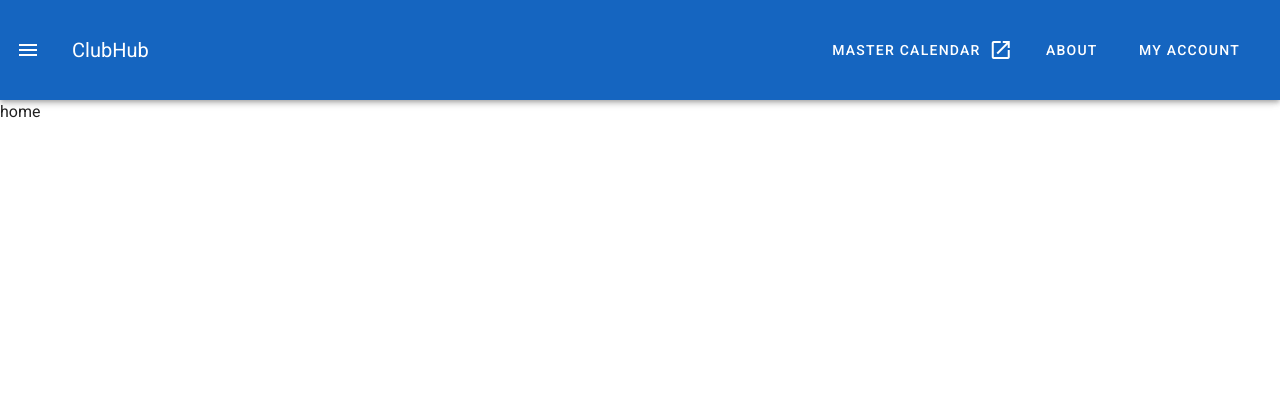
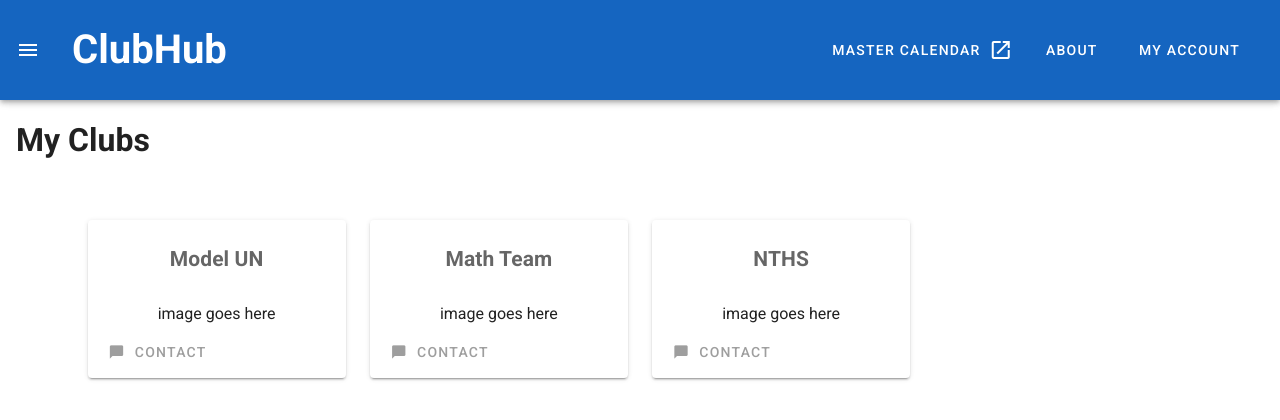
Before and after one commit to hpicar/clubhub1, a Vue app in the folder clubhub/: page / in a window 1280 px wide. Shown: the top 420 px of the page. Built offline with nearby package versions, Linux system fonts and the light colour scheme.

Commit message:
club cards

```diff
--- a/clubhub/src/components/Navbar.vue
+++ b/clubhub/src/components/Navbar.vue
@@ -3,7 +3,7 @@
         <v-app-bar-nav-icon @click="drawer = !drawer"></v-app-bar-nav-icon>
 
         <v-toolbar-title>
-            <span>ClubHub</span>
+            <h1>ClubHub</h1>
         </v-toolbar-title>
 
         <v-spacer></v-spacer>
--- a/clubhub/src/views/Home.vue
+++ b/clubhub/src/views/Home.vue
@@ -1,13 +1,46 @@
 <template>
   <div class="home">
-    <p>home</p>
+    <h1 class="ma-4">My Clubs</h1>
+
+    <v-container class="pa-10">
+
+      <v-layout row wrap>
+        <v-flex xs12 sm6 md4 lg3 v-for="club in myClubs" :key="club.name">
+          <v-card  class="text-center ma-3 pt-3">
+            <v-card-text>
+              <h2>{{ club.name }}</h2>
+            </v-card-text>
+
+            <v-responsive class="pt-4">
+              image goes here
+            </v-responsive>
+
+            <v-card-actions>
+              <v-btn flat depressed color="white grey--text">
+                <v-icon small left>mdi-message</v-icon>
+                <span>Contact</span>
+              </v-btn>
+            </v-card-actions>
+          </v-card>
+        </v-flex>
+      </v-layout>
+
+    </v-container>
+
   </div>
 </template>
 
 <script>
 export default {
   name: 'Home',
-  components: {
+  data() {
+    return {
+      myClubs: [
+        { name: 'Model UN', picture: '' },
+        { name: 'Math Team', picture: '' },
+        { name: 'NTHS', picture: '' },
+      ]
+    }
   }
 }
 </script>
```
